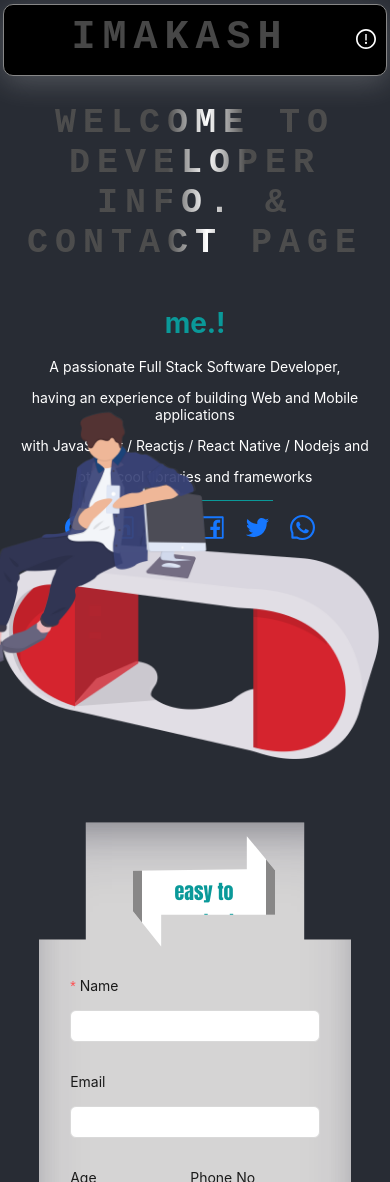
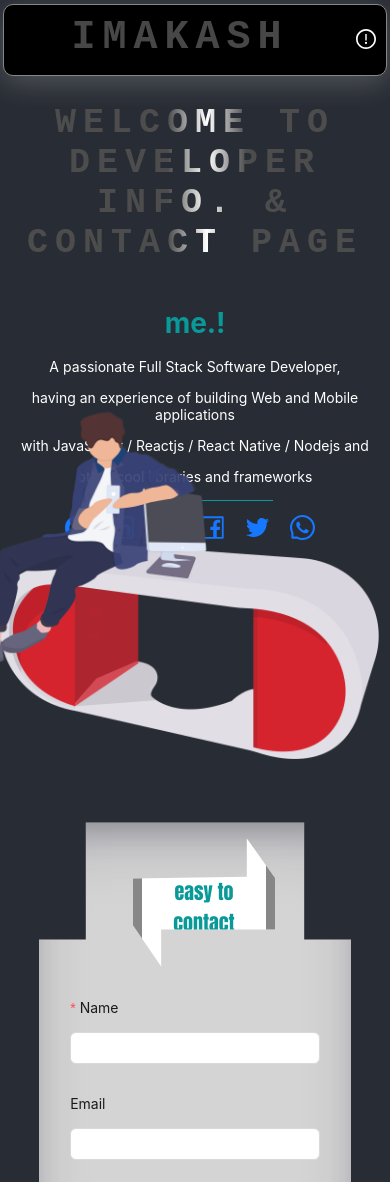
Before and after one commit to akashsdk/developer-info, a React (Create React App) app: page / in a window 390 px wide. Shown: the top 1182 px of the page. Built offline with nearby package versions, Linux system fonts and the light colour scheme.

Commit message:
Update contact.css

```diff
--- a/src/Style/contact.css
+++ b/src/Style/contact.css
@@ -75,6 +75,7 @@
   }
 }
 
+
 @media only screen and (max-width: 500px) {
   .contactBodyDiv {
     width: 80%;
@@ -92,3 +93,9 @@
     margin-left: 0%;
   }
 }
+
+@media only screen and (max-width: 400px) {
+  .contactBoxTopDiv {
+    height: 142px;
+  }
+}
```
